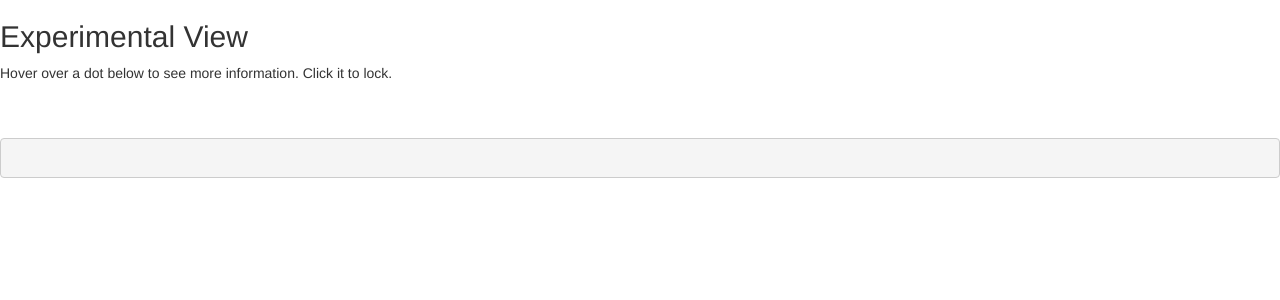
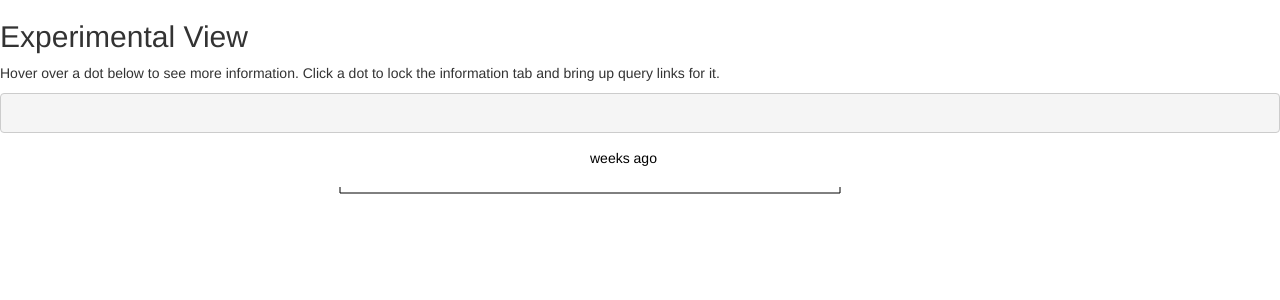
Before and after one commit to CaliKane/ScriptObservatory, a Flask app: template backend/templates/visualizations/aligned_scripts.html in a window 1280 px wide. Shown: the top 300 px of the page. Run offline with Flask 2, Linux system fonts and the light colour scheme; the template is opened without the code that fills it: most values are stand-ins (such as "Sample title", 1, 10 or a date in 2020); parts of the project's set-up code (start-up, migrations or seed data) failed here and were passed over.

Commit message:
add axis bar labels, improve visualization look & feel, regularize width/heigh settings, still need to clean & refactor

```diff
--- /dev/null
+++ b/backend/static/css/aligned_visualization.css
@@ -0,0 +1,9 @@
+.x.axis path {
+    fill: none;
+    stroke: black;
+}
+
+.x.axis line {
+    stroke: black;
+    stroke-width: 1.0;
+}
--- a/backend/templates/visualizations/aligned_scripts.html
+++ b/backend/templates/visualizations/aligned_scripts.html
@@ -4,6 +4,7 @@
   <meta charset="UTF-8">
   <title>ScriptObservatory</title>
   <link rel="stylesheet" href="https://scriptobservatory.org/css/bootstrap-3.3.4.min.css">
+  <link rel="stylesheet" href="https://scriptobservatory.org/css/aligned_visualization.css">
   <script src="https://scriptobservatory.org/js/angular-1.2.16.js"></script>
   <script src="https://scriptobservatory.org/js/ui-bootstrap-tpls-0.12.1.min.js"></script>
   <script src="https://scriptobservatory.org/js/app.js"></script>
@@ -13,25 +14,42 @@
 
 <body>
 <h2>Experimental View</h2>
-<p>Hover over a dot below to see more information. Click it to lock.</p>
+<p>Hover over a dot below to see more information. Click a dot to lock the information tab and bring up query links for it.</p>
+<div align="center">
+<pre id="cur"><br></pre>
+</div>
+<script type="text/javascript">
+var first_t_in_days_ago = {{ first_t_in_days_ago }};
+console.log("we have " + first_t_in_days_ago + " days of logs");
 
-<script type="text/javascript">
 var data = {{ json_data | safe }};
-console.log(data.length);
 
 var margin = {top: 20, right: 20, bottom: 20, left: 20};
-var width = 600;
-var height = 20*data.length;
+var width = 800;
+var height = 20*data.length + 45;
 var start_day = 0;
-var end_day = 100;
+var end_day = first_t_in_days_ago;
 
 var c = d3.scale.category20c();
 
-var x = d3.scale.linear().range([0, width]);
-var xAxis = d3.svg.axis().scale(x).orient("top");
+var NAME_OFFSET = 300;
+var x_label;
+var x = d3.scale.linear().range([0, width - NAME_OFFSET]);
 
-var formatDays = d3.format("0");
-xAxis.tickFormat(formatDays);
+if (first_t_in_days_ago >= 3*30){
+    x.domain([-end_day/30, 0]);
+    x_label = "months ago";
+}
+else {
+    x.domain([-end_day/7, 0]);
+    x_label = "weeks ago";
+}
+
+var formatDays = d3.format("d");
+var xAxis = d3.svg.axis().scale(x).orient("top").tickFormat(formatDays);
+
+
+
 
 function e(id) {
     return document.getElementById(id);
@@ -59,17 +77,18 @@ function get_color_from_hash(h){
 }
 
 function initialize_data(){
-    x.domain([start_day, end_day]);
-    var xScale = d3.scale.linear()
-        .domain([start_day, end_day])
-        .range([300, width]);
+    var xScale = d3.scale.linear().domain([start_day, end_day]).range([NAME_OFFSET, width]);
 
     var g = svg.append("g").attr("class","resource");
+
     g.append("text")
-        .attr("x", 0)
-        .attr("y", 0)
-        .attr("class","header")
-        .text("")
+        .attr("transform", "translate(" + ((width + NAME_OFFSET)/2) + ", 0)")
+        .text(x_label);
+
+    g.append("g")
+        .attr("class", "x axis")
+        .attr("transform", "translate(" + NAME_OFFSET + ", 30)")
+        .call(xAxis)
 
     for (var j = 0; j < data.length; j++) {
         var g = svg.append("g").attr("class","resource");
@@ -86,7 +105,7 @@ function initialize_data(){
 
         circles
             .attr("cx", function(d, i) { return xScale(d['date']); })
-            .attr("cy", j*20)
+            .attr("cy", 40 + j*20)
             .attr("r", function(d) { return 3 + d['n']; })
             .style("fill", function(d, i) { return get_color_from_hash(d['details'][0]['hash']); })
             .on("click", click)
@@ -95,7 +114,7 @@ function initialize_data(){
 
         g.append("text")
             .attr("x", 0)
-            .attr("y", 5 + j*20)
+            .attr("y", 45 + j*20)
             .attr("class","label")
             .text(truncate(data[j]['name'], 45))
             .style("fill", function(d, i) { return j; })
@@ -132,7 +151,7 @@ function initialize_data(){
         var out = "";
         var i = detailsList.length;
         while (i--) {
-            var truncated_url = truncate(detailsList[i].url, 45);
+            var truncated_url = truncate(detailsList[i].url, 50);
             var truncated_hash = detailsList[i].hash.substr(0,8);
 
             if (clickable){
@@ -143,7 +162,7 @@ function initialize_data(){
                 out += truncated_url + " (" + truncated_hash + ")";
             }
 
-            if (i > 0) out += ",<br>";
+            if (i > 0) out += ", ";
         }
 
         if (clickable) out += " [<a href='#' onclick='view_locked=false; e(\"cur\").innerHTML = \"<br>\"'>unlock</a>]";
@@ -181,8 +200,6 @@ var view_locked = false;
 initialize_data();
 </script>
 
-<pre id="cur"><br></pre>
-
 
 </body>
 </html
--- a/backend/views.py
+++ b/backend/views.py
@@ -6,6 +6,7 @@ import json
 import os
 import re
 import sys
+import time
 from operator import itemgetter
 from urllib.parse import urlparse
 
@@ -353,10 +354,13 @@ def align_webpage_data():
                                 'views': view_list,
                                 'total': len(resources[key])})
 
+    first_t_in_days_ago = int((time.time()*1000 - FIRST_T) / (24 * 60 * 60 * 1000))
+
     # sort final_resources:
     final_resources = sorted(final_resources, key=functools.cmp_to_key(view_list_sorter))
     return render_template('visualizations/aligned_scripts.html',
-                           json_data=json.dumps(final_resources))
+                           json_data=json.dumps(final_resources),
+                           first_t_in_days_ago=first_t_in_days_ago)
 
 
 def view_list_sorter(a, b):
```
